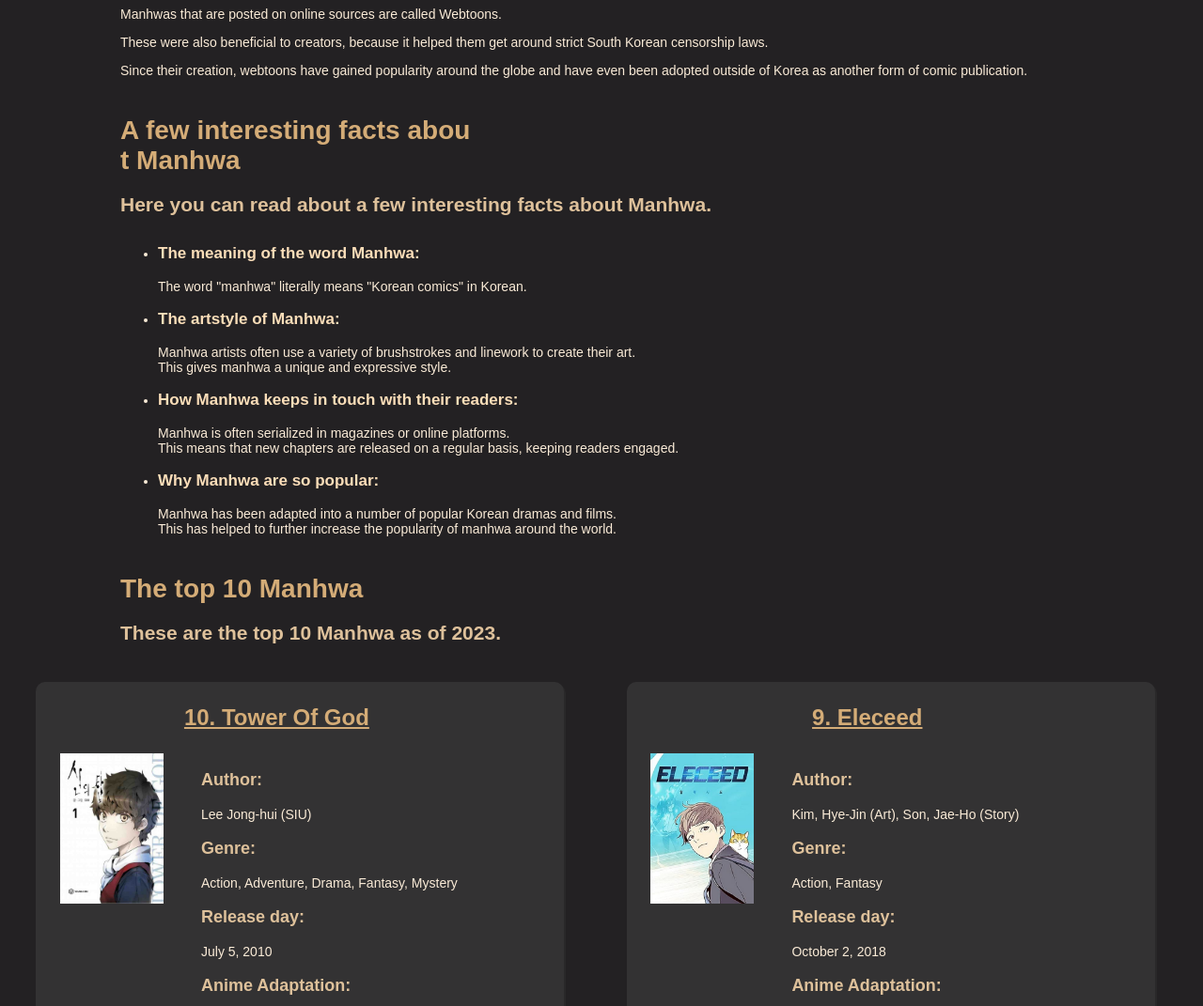
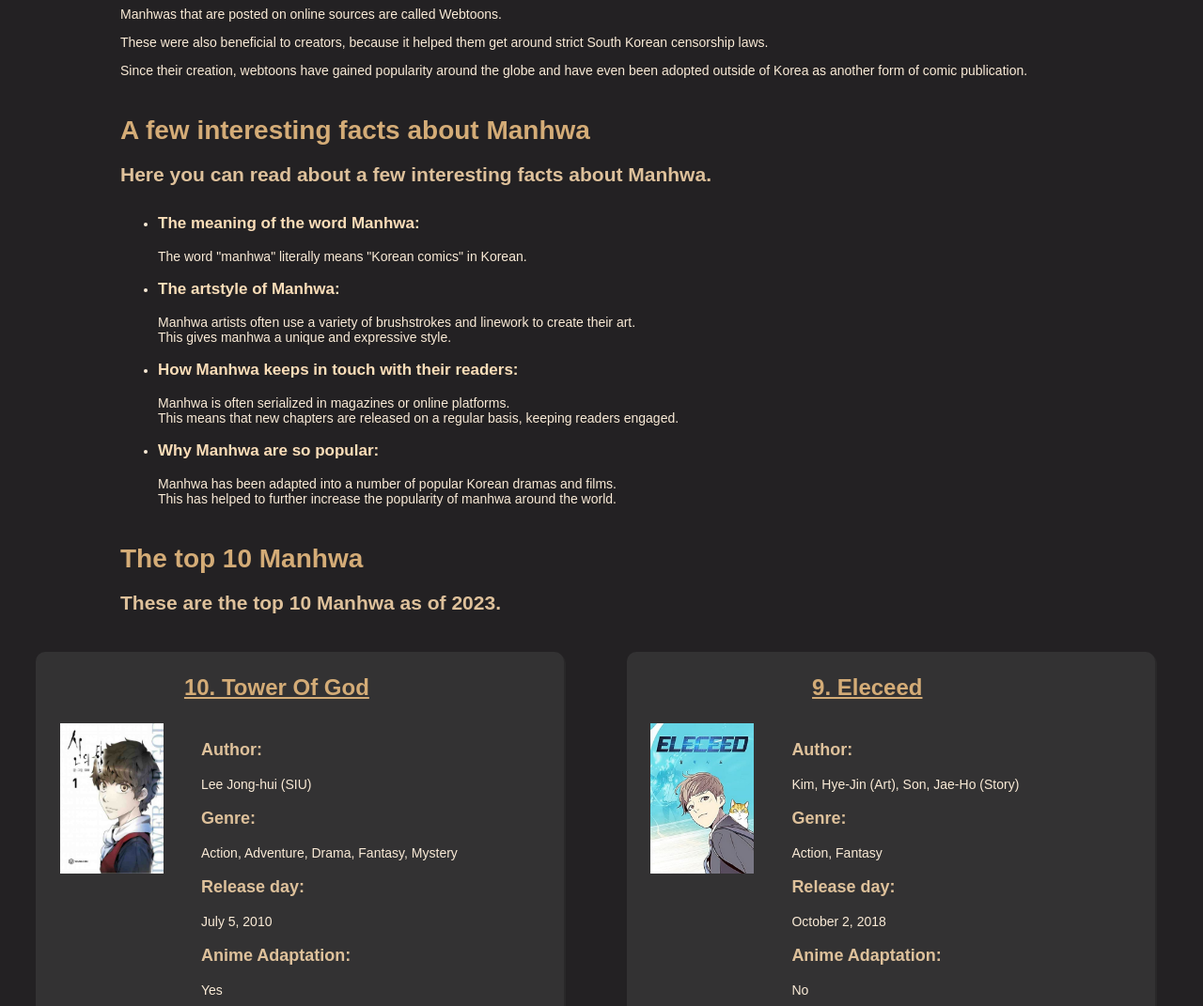
Before and after one commit to SammyMcElsen/SammyMcElsen.github.io, a plain HTML site: page manhwa.html in a window 1280 px wide. Shown: the part 620-1691 px from the top of the page at 94% size. Drawn offline with Linux system fonts and the light colour scheme.

Commit message:
corrected typo
corrected a typo for the recently added li elements

```diff
--- a/manhwa.html
+++ b/manhwa.html
@@ -39,14 +39,14 @@
     <p>Since their creation, webtoons have gained popularity around the globe and have even been adopted outside of Korea as another form of comic publication.</p>
   </div>
   <div class="facts">
-    <h1>A few interesting facts abou<li class="answer"></li>t Manhwa</h1>
+    <h1>A few interesting facts about Manhwa</h1>
     <h2>Here you can read about a few interesting facts about Manhwa.</h2>
       <ul>
         <li><h3>The meaning of the word Manhwa:</h3></li>
         <li class="answer">The word "manhwa" literally means "Korean comics" in Korean.</li>
         <li><h3>The artstyle of Manhwa:</h3></li>
         <li class="answer">Manhwa artists often use a variety of brushstrokes and linework to create their art.</li>
-        This gives manhwa a unique and expressive style.</li>
+        <li class="answer">This gives manhwa a unique and expressive style.</li>
         <li><h3>How Manhwa keeps in touch with their readers:</h3></li>
         <li class="answer">Manhwa is often serialized in magazines or online platforms.</li>
         <li class="answer">This means that new chapters are released on a regular basis, keeping readers engaged.</li>
```
